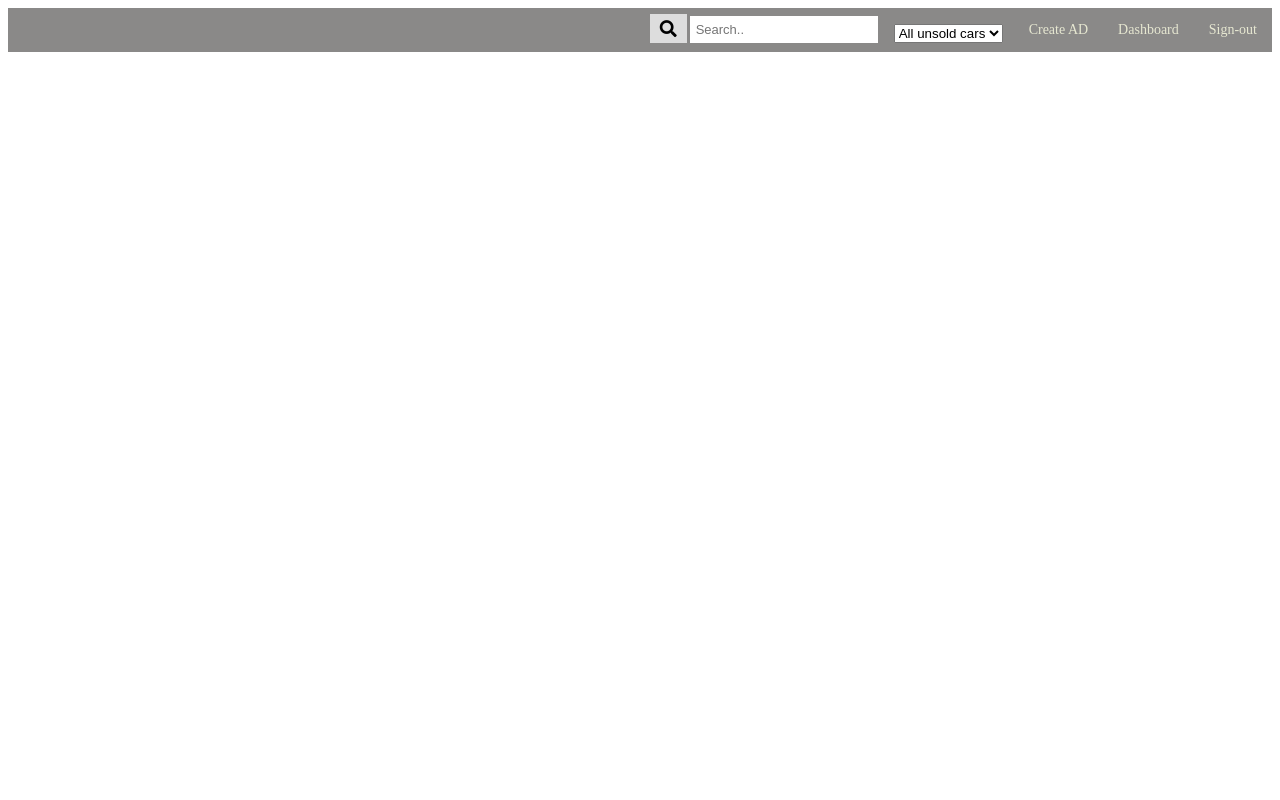
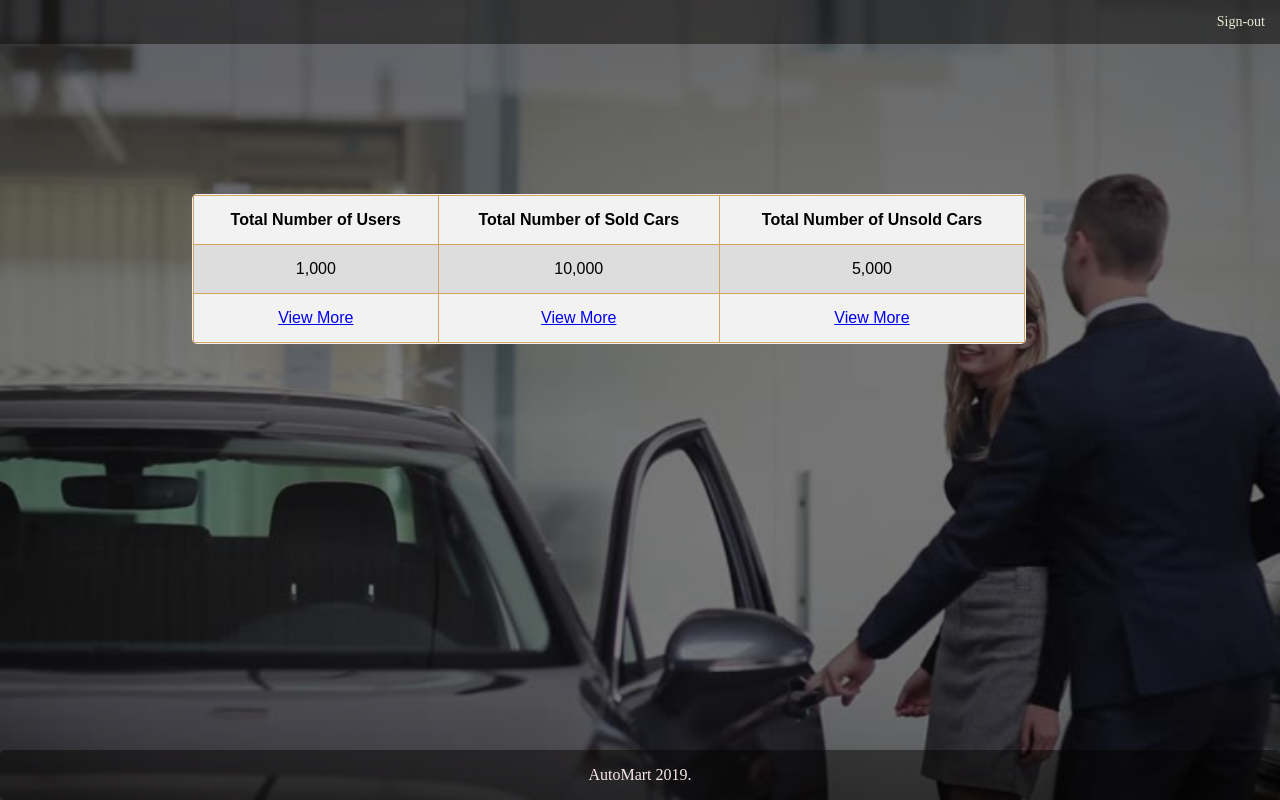
Before and after one commit to gmemmy/Auto-Mart, a plain HTML site: page UI/admin.html in a window 1280 px wide. Drawn offline with Linux system fonts and the light colour scheme.

Commit message:
[Chore #166076504] Create table for page content

```diff
--- a/UI/admin.html
+++ b/UI/admin.html
@@ -1,34 +1,40 @@
 <html>
   <head>
     <link rel="stylesheet" href="https://use.fontawesome.com/releases/v5.8.2/css/all.css" integrity="sha384-oS3vJWv+0UjzBfQzYUhtDYW+Pj2yciDJxpsK1OYPAYjqT085Qq/1cq5FLXAZQ7Ay" crossorigin="anonymous">
-    <link rel="stylesheet" type="text/css" href="css/feed.css">
+    <link rel="stylesheet" type="text/css" href="css/admin.css">
 
     <title>AutoMart</title>
     <!--Navigation bar-->
     <div class="hero" id="myNavbar">
      <a href="landing.html">Sign-out</a>
-     <a href="dashboard.html">Dashboard</a>
-     <a href="create-ads.html">Create AD</a>
-     <div class="search-container">
-      <form action="">
-       <input type="text" placeholder="Search.." name="search">
-       <button href="#" type="submit"><i class="fa fa-search"></i></button>
-      </form>
-      <!--search filter select-menu-->
-      <div class="dropdown_search">
-        <select>
-         <option value="unsold cars">All unsold cars</option>
-         <option value="Price range">Price range</option>
-         <option value="Manufacturer">Manufacturer</option>
-         <option value="Used">Used</option>
-         <option value="New">New</option>
-        </select>
-       </div>
      </div>
     </div>
    </head>
 
    <body>
+				<div class="container">
+						<table>
+								<tr>
+										<th>Total Number of Users</th>
+										<th>Total Number of Sold Cars</th>
+										<th>Total Number of Unsold Cars</th>
+								</tr>
+								<tr>
+										<td>1,000</td>
+										<td>10,000</td>
+										<td>5,000</td>
+								</tr>
+								<tr>
+										<td><a href="#">View More</a></td>
+										<td><a href="#">View More</a></td>
+										<td><a href="#">View More</a></td>
+								</tr>
+							</table>
+			</div>
+   </body>
 
-   </body>
+   <div class="page_footer">
+    <p>AutoMart 2019.</p>
+   </div>
+
 </html>
--- /dev/null
+++ b/UI/css/admin.css
@@ -0,0 +1,79 @@
+body {
+ margin: 0;
+ background: linear-gradient( rgba(0, 0, 0, 0.5), rgba(0, 0, 0, 0.5) ), url(../images/landing-bg.jpg);
+ background-size: cover;
+ background-repeat: no-repeat
+}
+
+h2 {
+ font-family: sans-serif;
+}
+
+table {
+ font-family: arial, sans-serif;
+ border-collapse: collapse;
+ width: 100%;
+}
+
+td, th {
+ border: 1px solid #d3a560;
+ text-align: center;
+ padding: 15px;
+}
+
+tr:nth-child(even) {
+ background-color: #dddddd;
+}
+
+.hero {
+ background-color: rgba(5, 4, 0, 0.466);
+ overflow: hidden;
+}
+
+.hero a {
+ float: right;
+ display: block;
+ color: rgb(230, 231, 209);
+ text-align: center;
+ padding: 14px 15px;
+ text-decoration: none;
+ font-size: 14px;
+ cursor: pointer;
+}
+
+.hero a:hover {
+ background-color: #ddd;
+ color: black;
+}
+
+.active {
+ background-color: rgba(233, 199, 50, 0.466);
+ color: rgb(255, 255, 255);
+}
+
+.hero .icon {
+ display: none;
+}
+
+/* Style the container */
+.container {
+ border-radius: 5px;
+ background-color: #f2f2f2;
+ overflow: hidden;
+ padding: 1px;
+ margin-top: 150px;
+ position: absolute;
+ width: 65%;
+ margin-left: 15%;
+}
+
+.page_footer {
+ position: fixed;
+ border-radius: 5px;
+ left: 0;
+ bottom: 0;
+ width: 100%;
+ background-color: rgba(5, 4, 0, 0.466);
+ text-align: center;
+ color: #f7e9e9;
+}
```
Also changed, not shown: UI/landing.html (+1 -1 lines).
